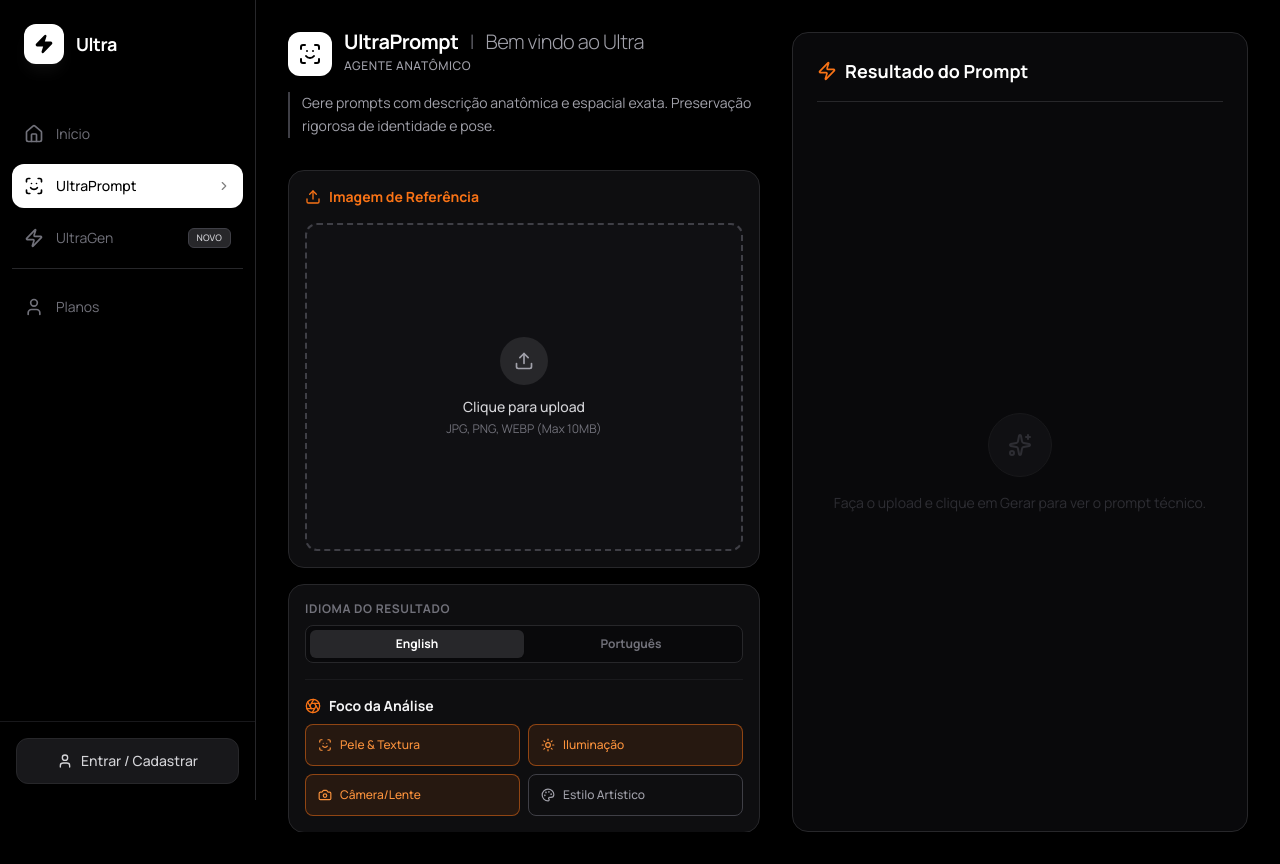
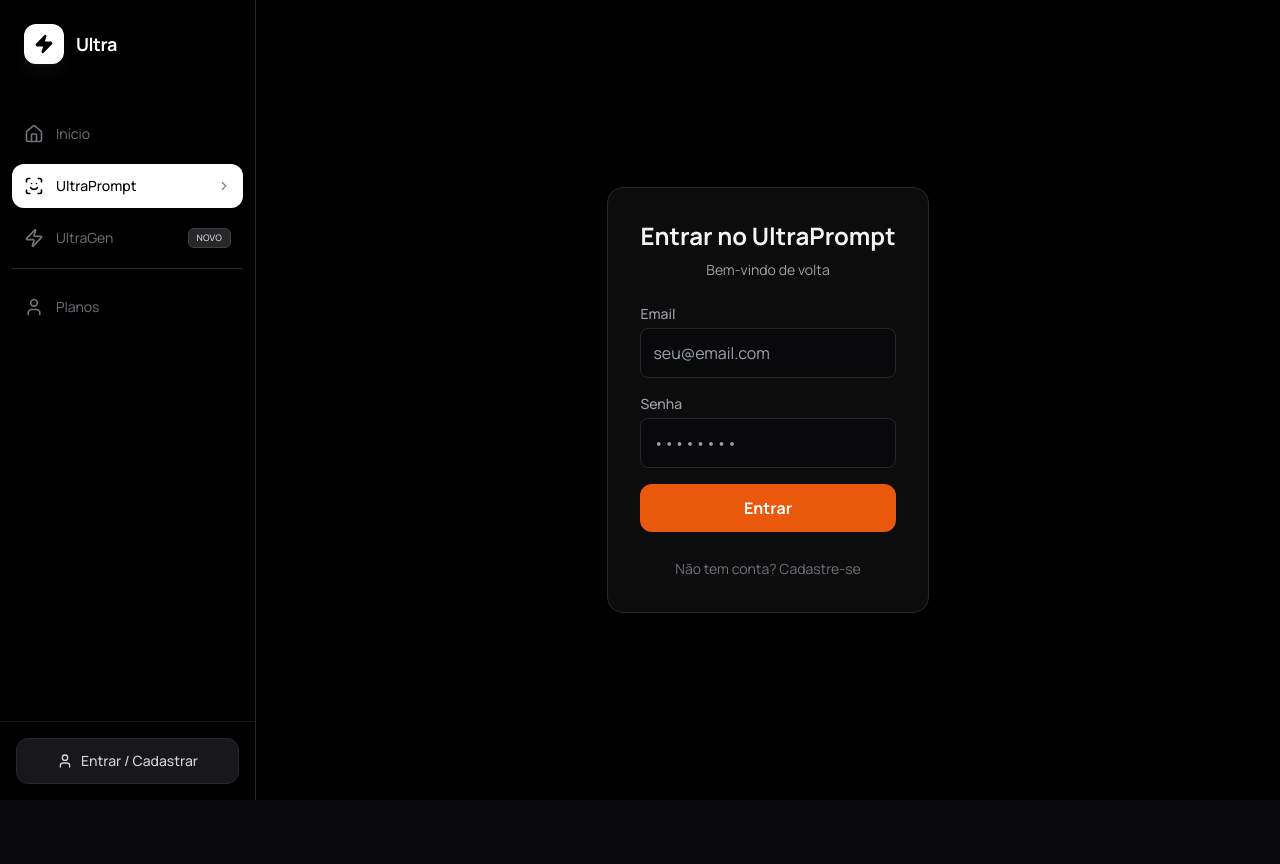
Before and after one commit to BrianSantos95/ultraprompt, a React (Vite) app: page / in a window 1280 px wide. Both pictures are taken after a click on the button "UltraPrompt". After the commit the page ends 800 px from the top, so only its background shows below. Built offline with nearby package versions, Linux system fonts and the light colour scheme; no server answers.

Commit message:
Enforce login on tools and remove credit deduction from UltraPrompt

```diff
--- a/components/UltraGenView.tsx
+++ b/components/UltraGenView.tsx
@@ -10,6 +10,7 @@
 import { ImageReference, AspectRatio } from '../types';
 import { useAuth } from '../contexts/AuthContext';
 import { supabase } from '../lib/supabaseClient';
+import Login from './auth/Login';
 
 export const UltraGenView: React.FC = () => {
     // --- State Management ---
@@ -307,6 +308,14 @@
     };
 
 
+    if (!user) {
+        return (
+            <div className="flex items-center justify-center h-[calc(100vh-8rem)] animate-in fade-in duration-500">
+                <Login />
+            </div>
+        );
+    }
+
     return (
         <div className="flex flex-col xl:flex-row gap-6 h-[calc(100vh-8rem)] min-h-[800px] animate-in fade-in duration-500 text-zinc-100">
 
--- a/components/UltraPromptView.tsx
+++ b/components/UltraPromptView.tsx
@@ -9,6 +9,7 @@
 
 import { useAuth } from '../contexts/AuthContext';
 import { supabase } from '../lib/supabaseClient';
+import Login from './auth/Login';
 
 export const UltraPromptView: React.FC = () => {
     // --- State ---
@@ -54,14 +55,6 @@
     };
 
     const handleGenerate = async () => {
-        if (!user) {
-            setError("Erro: Você precisa estar logado para gerar prompts.");
-            return;
-        }
-        if (credits <= 0) {
-            setError("Erro: Créditos insuficientes. Faça um upgrade!");
-            return;
-        }
         if (!imageFile) return;
 
         setIsAnalyzing(true);
@@ -74,16 +67,6 @@
 
             if (result && result.prompt) {
                 setAnalysisResult(result.prompt);
-
-                // Deduct Credit
-                const { error: creditError } = await supabase
-                    .from('profiles')
-                    .update({ credits: credits - 1 })
-                    .eq('id', user.id);
-
-                if (!creditError) {
-                    refreshCredits();
-                }
             } else {
                 throw new Error("No prompt generated.");
             }
@@ -105,6 +88,14 @@
     const toggleSetting = (key: keyof PromptSettings) => {
         setSettings(prev => ({ ...prev, [key]: !prev[key] }));
     };
+
+    if (!user) {
+        return (
+            <div className="flex items-center justify-center h-[calc(100vh-8rem)] animate-in fade-in duration-500">
+                <Login />
+            </div>
+        );
+    }
 
     return (
         <div className="flex flex-col xl:flex-row gap-6 h-auto xl:h-[calc(100vh-8rem)] min-h-[800px] animate-in fade-in duration-500 text-zinc-100">
```
